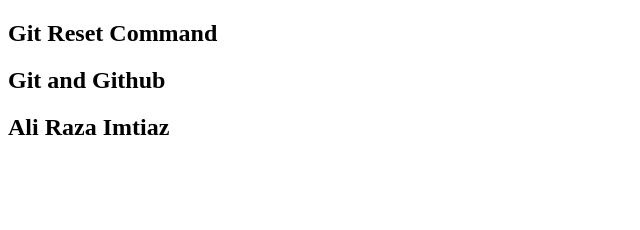
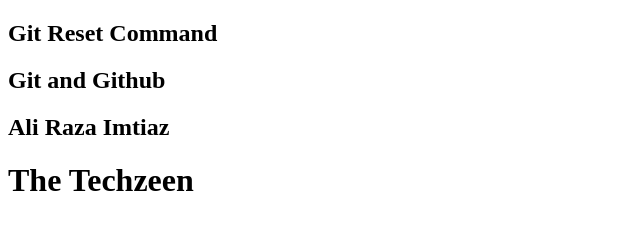
Before and after one commit to Aliadv50/Git-Reset-Command, a plain HTML site: page index.html in a window 1280 px wide. Shown: the whole page, without its empty margins (0-640 px from the left). Drawn offline with Linux system fonts and the light colour scheme.

Commit message:
Git Reset command done

```diff
--- a/index.html
+++ b/index.html
@@ -9,5 +9,6 @@
     <h2>Git Reset Command</h2>
     <h2>Git and Github</h2>
     <h2>Ali Raza Imtiaz</h2>
+    <h1>The Techzeen</h1>
 </body>
 </html>
```
